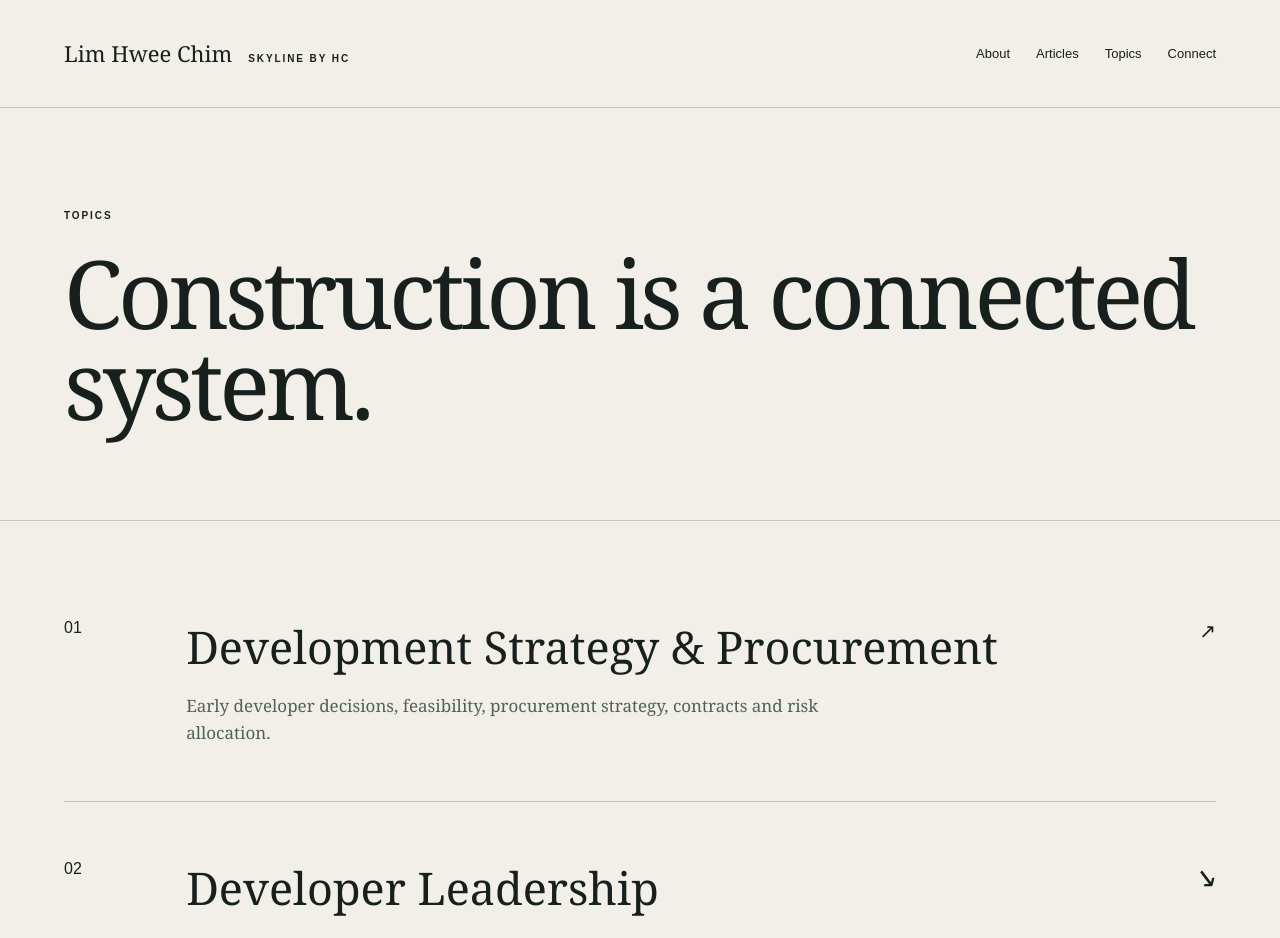
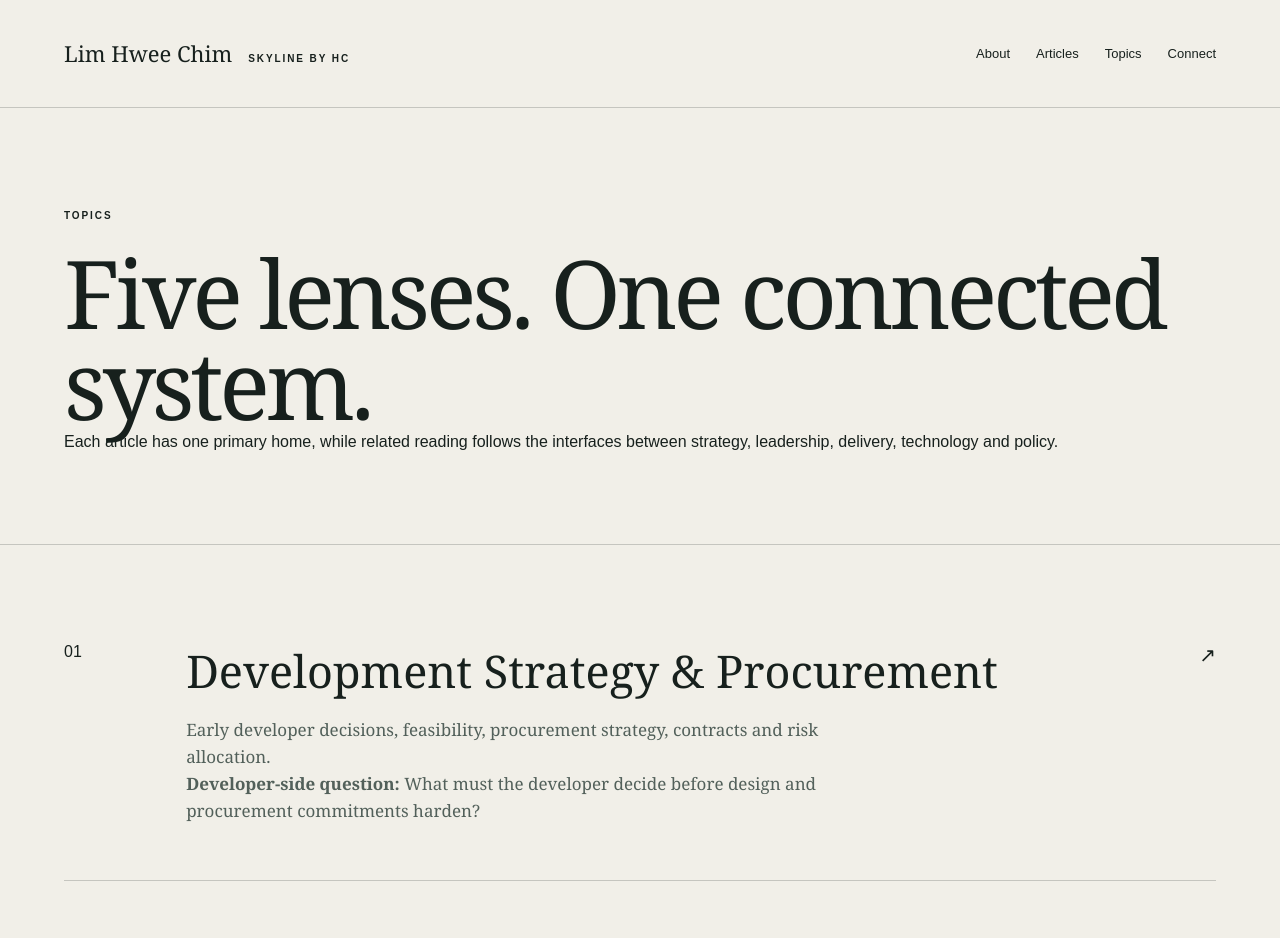
Before and after one commit to limhweechim-ops/skyline-by-hc, a Next.js app: page /topics in a window 1280 px wide. Shown: the top 938 px of the page. Built offline with nearby package versions, Linux system fonts and the light colour scheme.

Commit message:
Make Topics the canonical five-lens index

```diff
--- a/app/topics/page.tsx
+++ b/app/topics/page.tsx
@@ -4,6 +4,9 @@ import { Shell } from "../components";
 import { topics } from "../content";
 
 export const metadata: Metadata = {
+  title: "Topics",
+  description:
+    "Five connected lenses for exploring Lim Hwee Chim’s developer-side writing on strategy, leadership, construction delivery, technology, productivity, policy and sustainability.",
   alternates: { canonical: "/topics" },
 };
 
@@ -12,30 +15,23 @@ export default function Topics() {
     <Shell>
       <section className="page-hero">
         <p className="eyebrow">Topics</p>
-        <h1>Construction is a connected system.</h1>
+        <h1>Five lenses. One connected system.</h1>
+        <p>
+          Each article has one primary home, while related reading follows the
+          interfaces between strategy, leadership, delivery, technology and policy.
+        </p>
       </section>
       <section className="topic-index">
-        {topics.map((topic, index) => {
-          const isPublishedHub = [
-            "development-strategy-procurement",
-            "construction-delivery-top",
-            "ppvc-dfma-productivity",
-            "policy-regulation",
-          ].includes(topic.slug);
-          return (
+        {topics.map((topic, index) => (
           <article id={topic.slug} key={topic.slug}>
             <span>{String(index + 1).padStart(2, "0")}</span>
             <div>
               <h2>
-                  {isPublishedHub ? (
                 <Link href={`/topics/${topic.slug}`}>{topic.title}</Link>
-                  ) : (
-                    topic.title
-                  )}
               </h2>
               <p>{topic.description}</p>
+              <p><strong>Developer-side question:</strong> {topic.question}</p>
             </div>
-              {isPublishedHub ? (
             <Link
               className="arrow"
               href={`/topics/${topic.slug}`}
@@ -43,12 +39,8 @@ export default function Topics() {
             >
               ↗
             </Link>
-              ) : (
-                <i aria-hidden="true">↘</i>
-              )}
           </article>
-          );
-        })}
+        ))}
       </section>
     </Shell>
   );
```
Lines whose indentation alone changed are shown as unchanged.
